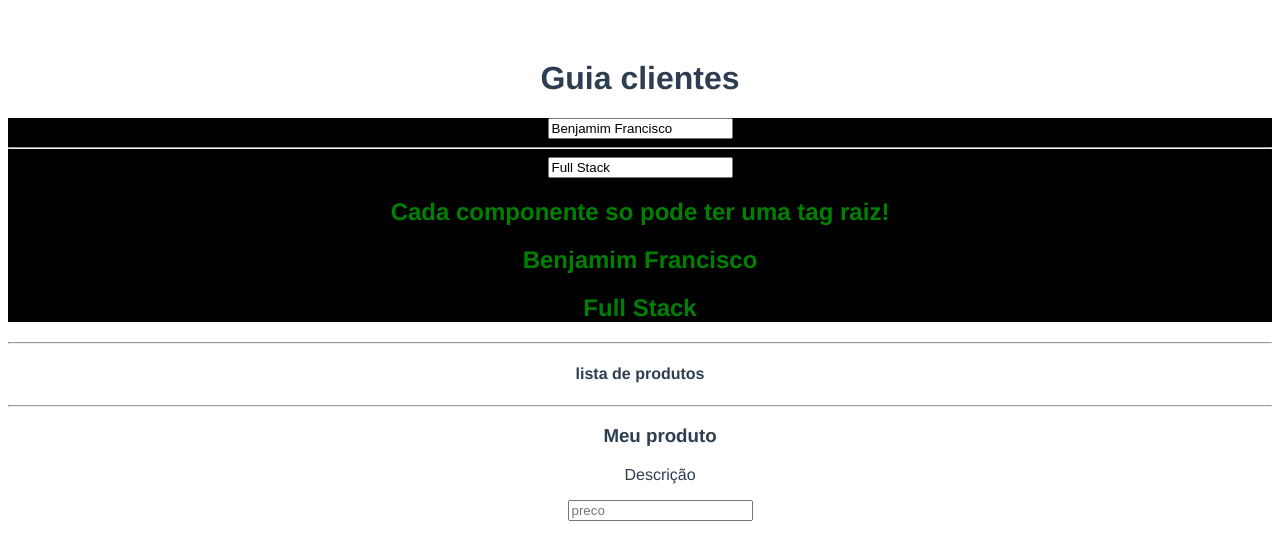
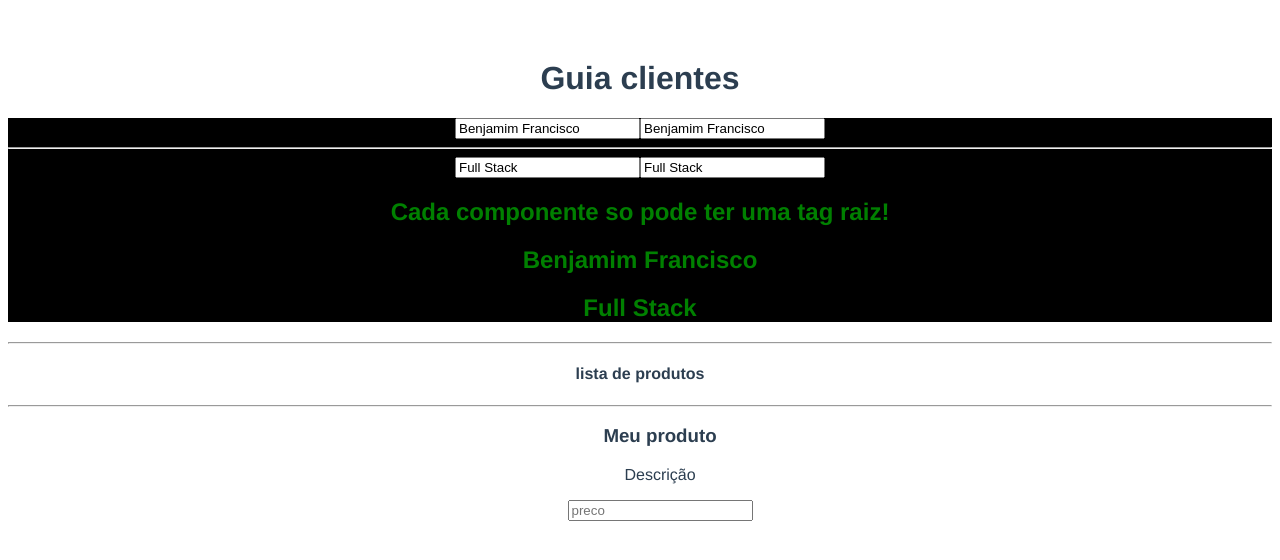
Before and after one commit to ChernoBen/projeto_vue, a Vue app: page / in a window 1280 px wide. Shown: the top 560 px of the page. Built offline with nearby package versions, Linux system fonts and the light colour scheme.

Commit message:
two way data binding

```diff
--- a/src/components/Cliente.vue
+++ b/src/components/Cliente.vue
@@ -1,8 +1,11 @@
 <template>
   <div id="cliente">
+
     <input type="text" :value="nome">
+    <input type="text" v-model="nome">
     <hr>
     <input type="text" :value="descricao">
+    <input type="text" v-model="descricao">
     <h2>Cada componente so pode ter uma tag raiz!</h2>
     <h2>{{ nome }}</h2>
     <h2>{{ descricao }}</h2>
@@ -11,7 +14,7 @@
 
 <script>
 export default {
-
+    //data binding de 1 caminho (one way) " :value='valor' "
     data(){
 
         return {
```
